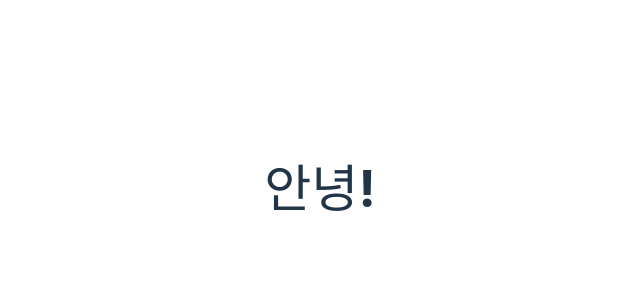
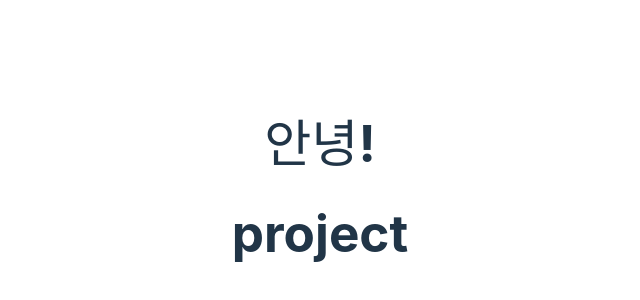
Before and after one commit to whgms159/Devsquad, a React (Vite) app in the folder front-dev/DevSqaurd/: page / in a window 1280 px wide. Shown: the part 212-512 px from the top of the page, without its empty margins (320-960 px from the left). Built offline with nearby package versions, Linux system fonts and the light colour scheme.

Commit message:
init : 태환이의 project

```diff
--- a/front-dev/DevSqaurd/src/App.tsx
+++ b/front-dev/DevSqaurd/src/App.tsx
@@ -5,6 +5,8 @@ function App() {
   return (
     <>
       <h1>안녕!</h1>
+      <h1>project</h1>
+
     </>
   )
 }
```
